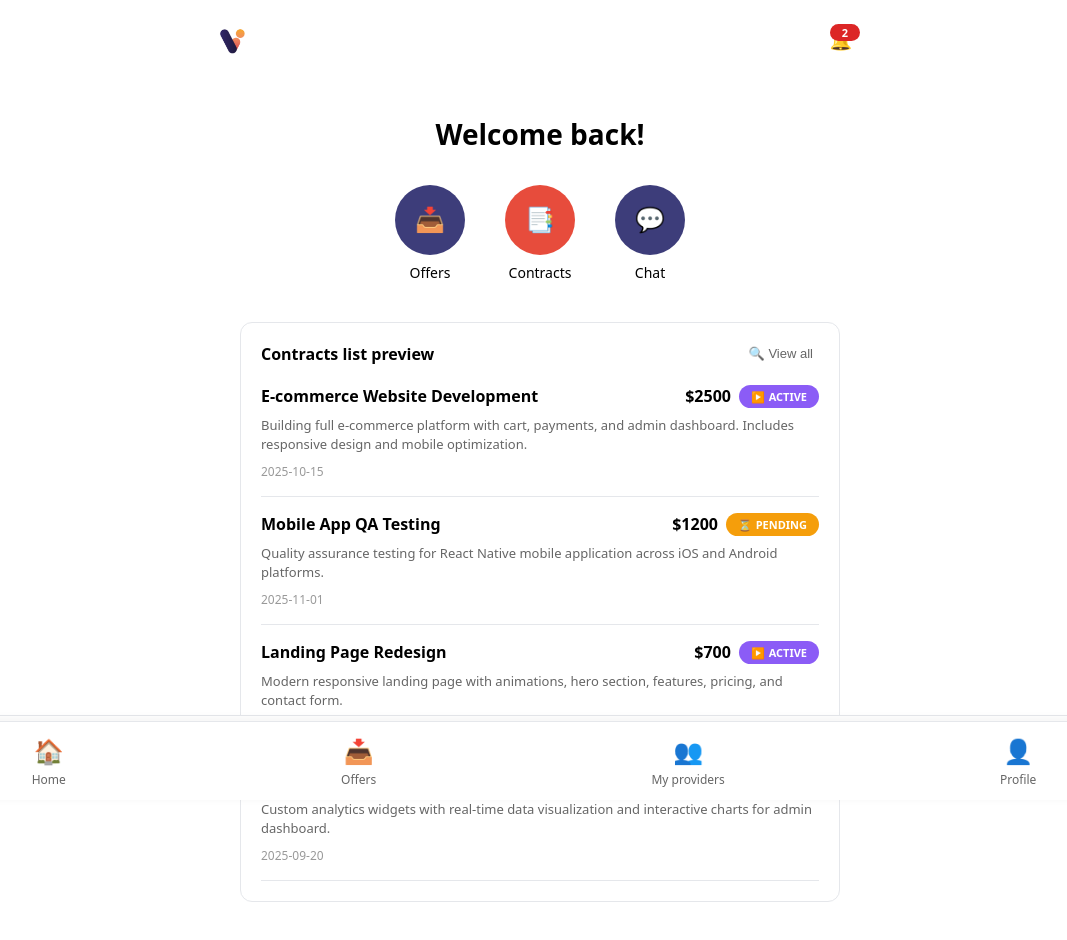
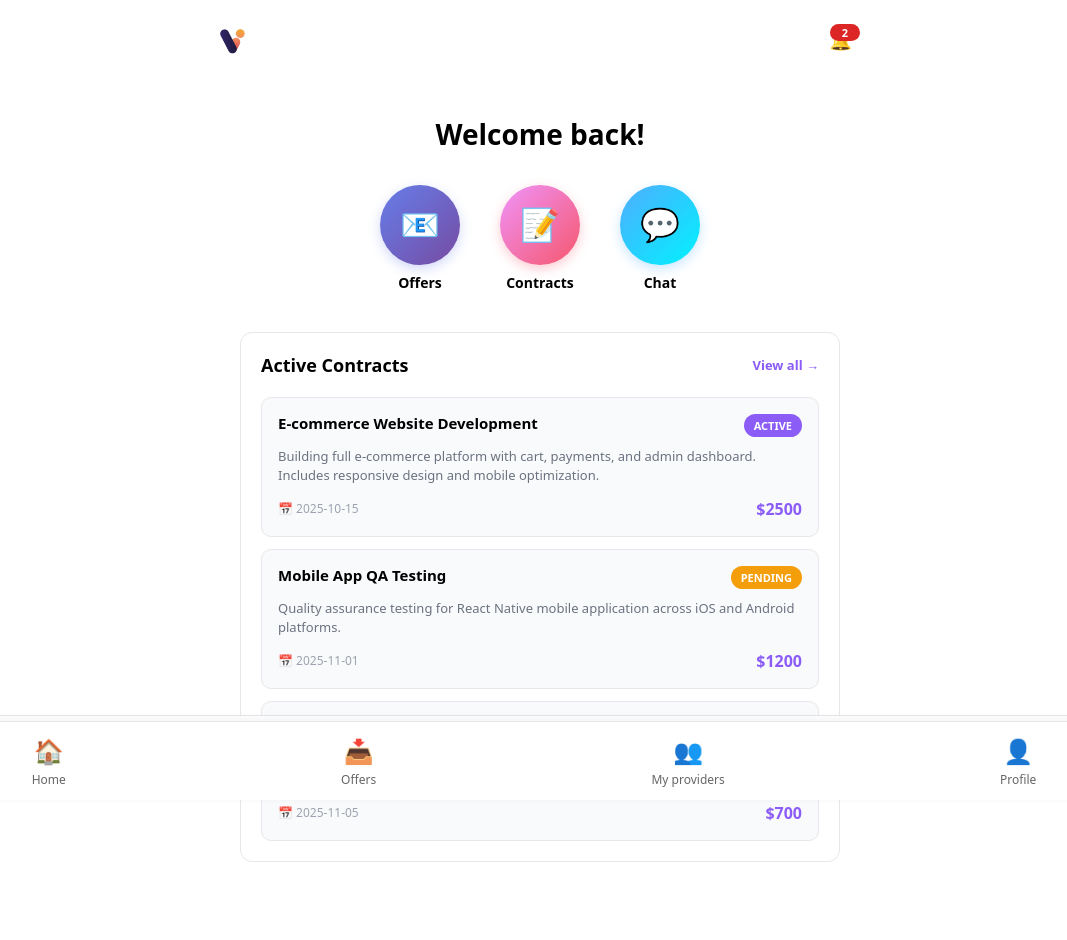
Before and after one commit to darkarki83/wireframe-app, a React (Vite) app: page /main in a window 1280 px wide. Shown: the top 940 px of the page, without its empty margins (100-1167 px from the left). Built offline with nearby package versions, Linux system fonts and the light colour scheme.

Commit message:
Small update in MainPage

```diff
--- a/src/pages/main/MainPage.tsx
+++ b/src/pages/main/MainPage.tsx
@@ -18,15 +18,6 @@ export default function MainPage() {
     }
   };
 
-  const getStatusIcon = (status: string) => {
-    switch (status) {
-      case "active": return "▶️";
-      case "completed": return "✅";
-      case "pending": return "⏳";
-      default: return "📄";
-    }
-  };
-
   return (
     <div className="wrap" style={{ maxWidth: 600, margin: "0 auto" }}>
       {/* Header */}
@@ -37,68 +28,71 @@ export default function MainPage() {
         <Link to="/offers" style={{ textAlign: "center", textDecoration: "none", color: "inherit" }}>
           <button
             style={{
-              width: 70,
-              height: 70,
+              width: 80,
+              height: 80,
               borderRadius: "50%",
-              background: "#3d3d7a",
+              background: "linear-gradient(135deg, #667eea 0%, #764ba2 100%)",
               border: "none",
               cursor: "pointer",
               display: "flex",
               alignItems: "center",
               justifyContent: "center",
-              fontSize: 24,
-              marginBottom: 8
+              fontSize: 32,
+              marginBottom: 8,
+              boxShadow: "0 4px 12px rgba(102, 126, 234, 0.3)"
             }}
           >
-            📥
+            📧
           </button>
-          <div style={{ fontSize: 14, fontWeight: 500 }}>Offers</div>
+          <div style={{ fontSize: 14, fontWeight: 600 }}>Offers</div>
         </Link>
 
         <Link to="/contracts" style={{ textAlign: "center", textDecoration: "none", color: "inherit" }}>
           <button
             style={{
-              width: 70,
-              height: 70,
+              width: 80,
+              height: 80,
               borderRadius: "50%",
-              background: "#e74c3c",
+              background: "linear-gradient(135deg, #f093fb 0%, #f5576c 100%)",
               border: "none",
               cursor: "pointer",
               display: "flex",
               alignItems: "center",
               justifyContent: "center",
-              fontSize: 24,
-              marginBottom: 8
+              fontSize: 32,
+              marginBottom: 8,
+              boxShadow: "0 4px 12px rgba(245, 87, 108, 0.3)"
             }}
           >
-            📑
+            📝
           </button>
-          <div style={{ fontSize: 14, fontWeight: 500 }}>Contracts</div>
+          <div style={{ fontSize: 14, fontWeight: 600 }}>Contracts</div>
         </Link>
 
-        <div style={{ textAlign: "center" }}>
+        <Link to="/chats" style={{ textAlign: "center", textDecoration: "none", color: "inherit" }}>
           <button
             style={{
-              width: 70,
-              height: 70,
+              width: 80,
+              height: 80,
               borderRadius: "50%",
-              background: "#3d3d7a",
+              background: "linear-gradient(135deg, #4facfe 0%, #00f2fe 100%)",
               border: "none",
               cursor: "pointer",
               display: "flex",
               alignItems: "center",
               justifyContent: "center",
-              fontSize: 24,
-              marginBottom: 8
+              fontSize: 32,
+              marginBottom: 8,
+              boxShadow: "0 4px 12px rgba(79, 172, 254, 0.3)"
             }}
           >
             💬
           </button>
-          <div style={{ fontSize: 14, fontWeight: 500 }}>Chat</div>
-        </div>
+          <div style={{ fontSize: 14, fontWeight: 600 }}>Chat</div>
+        </Link>
       </div>
 
-      {/* Project List Section */}
+      {/* Contract List Preview */}
       <div style={{
         background: "white",
         border: "1px solid #e5e7eb",
@@ -111,65 +105,89 @@ export default function MainPage() {
           alignItems: "center",
           marginBottom: 20
         }}>
-          <h3 style={{ margin: 0, fontSize: 16, fontWeight: 600 }}>Contracts list preview</h3>
-          <button style={{
+          <h3 style={{ margin: 0, fontSize: 18, fontWeight: 600 }}>Active Contracts</h3>
+          <Link to="/contracts" style={{
             background: "transparent",
             border: "none",
             fontSize: 13,
-            color: "#666",
+            color: "#8b5cf6",
             cursor: "pointer",
-            display: "flex",
-            alignItems: "center",
-            gap: 4
+            textDecoration: "none",
+            fontWeight: 600
           }}>
-            🔍 View all
-          </button>
+            View all →
+          </Link>
         </div>
 
-        {/* Project List */}
-        <div style={{ display: "flex", flexDirection: "column", gap: 16 }}>
-          {contracts.slice(0, 4).map((contract) => (
-            <div
+        {/* Contract Cards */}
+        <div style={{ display: "flex", flexDirection: "column", gap: 12 }}>
+          {contracts.slice(0, 3).map((contract) => (
+            <Link
               key={contract.id}
+              to={`/contracts/${contract.id}`}
               style={{
-                borderBottom: "1px solid #e5e7eb",
-                paddingBottom: 16
+                display: "block",
+                background: "#f9fafb",
+                border: "1px solid #e5e7eb",
+                borderRadius: 10,
+                padding: 16,
+                textDecoration: "none",
+                color: "inherit",
+                transition: "all 0.2s"
               }}
             >
-              {/* Title, Price and Status */}
-              <div style={{ display: "flex", justifyContent: "space-between", alignItems: "center", marginBottom: 8, gap: 8 }}>
-                <div style={{ fontWeight: 600, fontSize: 16, flex: 1 }}>{contract.title}</div>
-                <div style={{ fontWeight: 700, fontSize: 16, whiteSpace: "nowrap" }}>${contract.price}</div>
+              {/* Header: Title and Status */}
+              <div style={{ display: "flex", justifyContent: "space-between", alignItems: "flex-start", marginBottom: 10, gap: 12 }}>
+                <div style={{ fontWeight: 600, fontSize: 15, flex: 1, lineHeight: 1.3 }}>{contract.title}</div>
                 <div
                   style={{
                     background: getStatusColor(contract.status),
                     color: "white",
-                    padding: "4px 12px",
-                    borderRadius: 20,
+                    padding: "4px 10px",
+                    borderRadius: 12,
                     fontSize: 11,
                     fontWeight: 600,
                     textTransform: "uppercase",
-                    display: "flex",
-                    alignItems: "center",
-                    gap: 4,
                     whiteSpace: "nowrap"
                   }}
                 >
-                  <span>{getStatusIcon(contract.status)}</span>
-                  <span>{contract.status}</span>
+                  {contract.status}
                 </div>
               </div>
 
               {/* Description */}
-              <p style={{ fontSize: 13, color: "#666", margin: "0 0 8px 0", lineHeight: 1.5 }}>
+              <p style={{
+                fontSize: 13,
+                color: "#6b7280",
+                margin: "0 0 12px 0",
+                lineHeight: 1.5,
+                display: "-webkit-box",
+                WebkitLineClamp: 2,
+                WebkitBoxOrient: "vertical",
+                overflow: "hidden"
+              }}>
                 {contract.description}
               </p>
 
-              {/* Date */}
-              <div style={{ fontSize: 12, color: "#999" }}>{contract.startDate}</div>
-            </div>
+              {/* Footer: Price and Date */}
+              <div style={{ display: "flex", justifyContent: "space-between", alignItems: "center" }}>
+                <div style={{ fontSize: 12, color: "#9ca3af" }}>
+                  📅 {contract.startDate}
+                </div>
+                <div style={{ fontWeight: 700, fontSize: 16, color: "#8b5cf6" }}>
+                  ${contract.price}
+                </div>
+              </div>
+            </Link>
           ))}
         </div>
+
+        {contracts.length === 0 && (
+          <div style={{ textAlign: "center", padding: "40px 20px", color: "#9ca3af" }}>
+            <div style={{ fontSize: 48, marginBottom: 12 }}>📋</div>
+            <div style={{ fontSize: 14, fontWeight: 500 }}>No active contracts yet</div>
+          </div>
+        )}
       </div>
 
       {/* Bottom Navigation */}
```
